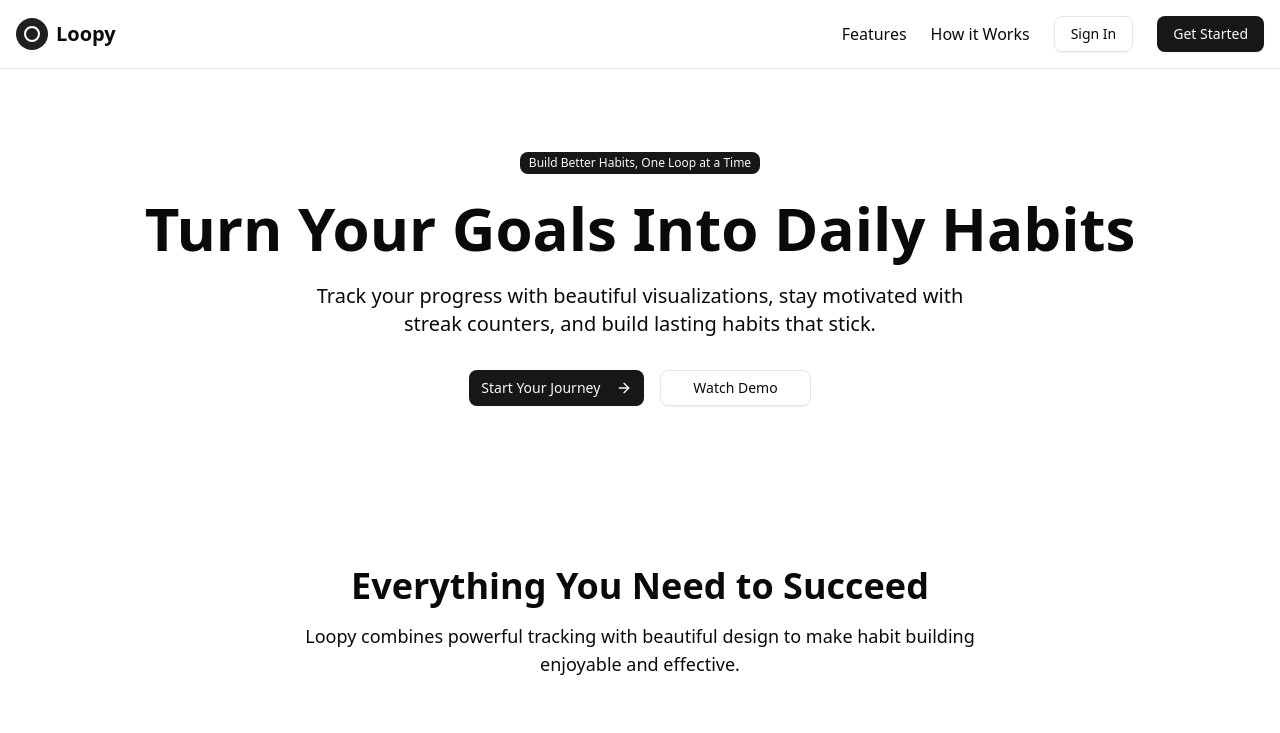
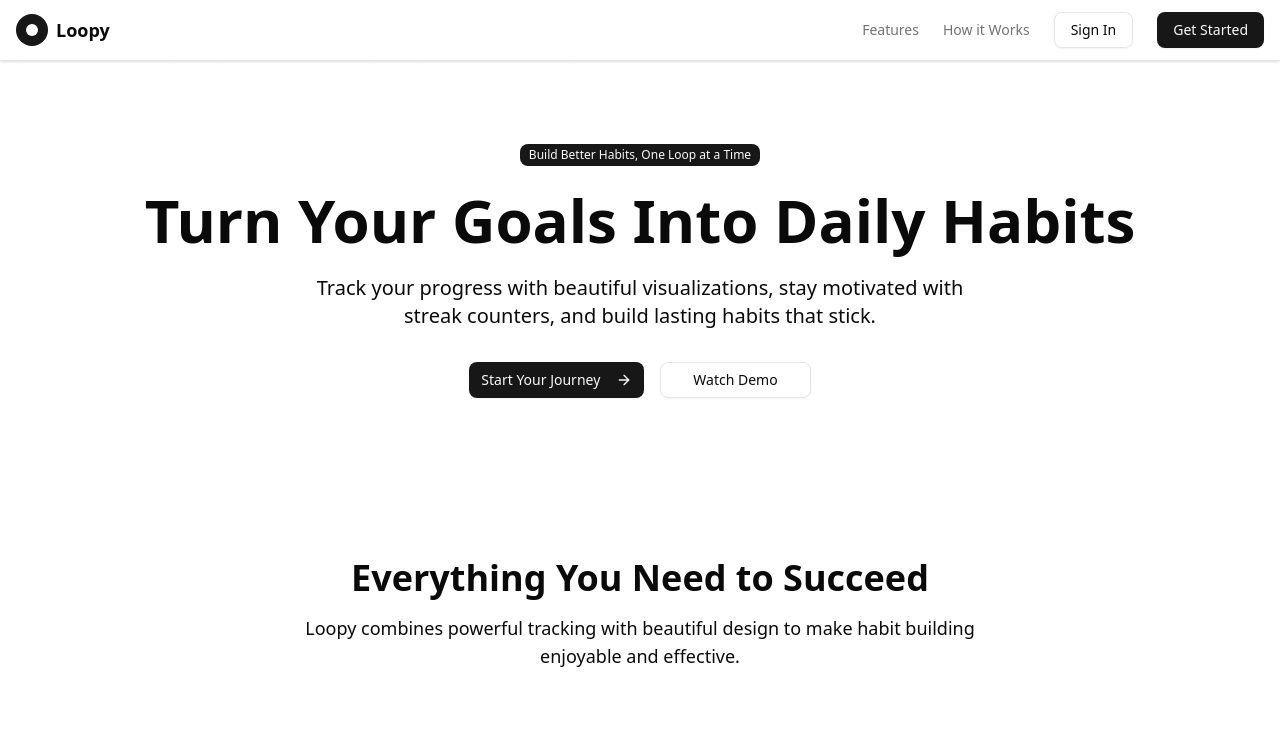
Before and after one commit to nicolasdelrosario/loopy, a Next.js app: page / in a window 1280 px wide. Shown: the top 733 px of the page. Built offline with nearby package versions, Linux system fonts and the light colour scheme; no server answers.

Commit message:
feat: add reusable logo component and update auth pages
- Create new Logo component with size and link customization
- Replace inline logo markup with new component in all auth pages
- Update header components to use new Logo component

```diff
--- a/app/auth/forgot-password/page.tsx
+++ b/app/auth/forgot-password/page.tsx
@@ -28,6 +28,7 @@ import {
 	confirmResetPasswordSchema,
 } from "@/schemas/auth/confirmResetPasswordSchema";
 import { AuthService } from "@/services/authService";
+import { Logo } from "@/components/logo";
 
 export default function ForgotPassword() {
 	const form = useForm<ConfirmResetPasswordSchema>({
@@ -68,12 +69,7 @@ export default function ForgotPassword() {
 
 				<Card className="border-zinc-100 shadow-lg">
 					<CardHeader className="text-center">
-						<div className="flex items-center justify-center gap-2 mb-4">
-							<div className="w-8 h-8 bg-primary/96 rounded-full flex items-center justify-center">
-								<div className="w-4 h-4 border-2 border-white rounded-full"></div>
-							</div>
-							<span className="text-xl font-bold ">Loopy</span>
-						</div>
+										<Logo className="justify-center mb-4" size="md" withLink={false} />
 						<CardTitle className="text-2xl ">Reset your password</CardTitle>
 						<CardDescription>
 							Enter your email address and we'll send you a link to reset your
--- a/app/auth/reset-password/page.tsx
+++ b/app/auth/reset-password/page.tsx
@@ -6,6 +6,7 @@ import Link from "next/link";
 import { useRouter, useSearchParams } from "next/navigation";
 import { SubmitHandler, useForm } from "react-hook-form";
 import { toast } from "sonner";
+import { Logo } from "@/components/logo";
 import { Button } from "@/components/ui/button";
 import {
 	Card,
@@ -32,8 +33,6 @@ import { AuthService } from "@/services/authService";
 
 export default function ResetPassword() {
 	const router = useRouter();
-	const searchParams = useSearchParams();
-	const code = searchParams.get("code");
 
 	const form = useForm<ResetPasswordSchema>({
 		defaultValues: {
@@ -45,10 +44,6 @@ export default function ResetPassword() {
 	});
 
 	const resetPassword: SubmitHandler<ResetPasswordSchema> = async (data) => {
-		if (!code) {
-			return toast("Invalid or missing reset code.");
-		}
-
 		const service = new AuthService();
 
 		try {
@@ -77,12 +72,7 @@ export default function ResetPassword() {
 
 				<Card className="border-zinc-100 shadow-lg">
 					<CardHeader className="text-center">
-						<div className="flex items-center justify-center gap-2 mb-4">
-							<div className="w-8 h-8 bg-primary/96 rounded-full flex items-center justify-center">
-								<div className="w-4 h-4 border-2 border-white rounded-full"></div>
-							</div>
-							<span className="text-xl font-bold ">Loopy</span>
-						</div>
+					<Logo className="justify-center mb-4" size="md" withLink={false} />
 						<CardTitle className="text-2xl">Choose a new password</CardTitle>
 						<CardDescription>
 							Enter and confirm your new password to finish resetting your
--- a/app/auth/signin/page.tsx
+++ b/app/auth/signin/page.tsx
@@ -26,6 +26,7 @@ import { Input } from "@/components/ui/input";
 import { Separator } from "@/components/ui/separator";
 import { type SignInSchema, signInSchema } from "@/schemas/auth/signInSchema";
 import { AuthService } from "@/services/authService";
+import { Logo } from "@/components/logo";
 
 export default function SignIn() {
 	const router = useRouter();
@@ -80,12 +81,7 @@ export default function SignIn() {
 
 				<Card className="border-zinc-100 shadow-lg">
 					<CardHeader className="text-center">
-						<div className="flex items-center justify-center gap-2 mb-4">
-							<div className="w-8 h-8 bg-primary/96 rounded-full flex items-center justify-center">
-								<div className="w-4 h-4 border-2 border-white rounded-full"></div>
-							</div>
-							<span className="text-xl font-bold ">Loopy</span>
-						</div>
+					<Logo className="justify-center mb-4" size="md" withLink={false} />
 						<CardTitle className="text-2xl ">Welcome back</CardTitle>
 						<CardDescription>
 							Sign in to continue your habit journey
--- a/app/auth/signup/page.tsx
+++ b/app/auth/signup/page.tsx
@@ -27,6 +27,7 @@ import { Input } from "@/components/ui/input";
 import { Separator } from "@/components/ui/separator";
 import { type SignUpSchema, signUpSchema } from "@/schemas/auth/signUpSchema";
 import { AuthService } from "@/services/authService";
+import { Logo } from "@/components/logo";
 
 export default function SignUp() {
 	const router = useRouter();
@@ -85,12 +86,7 @@ export default function SignUp() {
 
 				<Card className="border-zinc-100 shadow-lg">
 					<CardHeader className="text-center">
-						<div className="flex items-center justify-center gap-2 mb-4">
-							<div className="w-8 h-8 bg-primary/96 rounded-full flex items-center justify-center">
-								<div className="size-4 border-2 border-white rounded-full"></div>
-							</div>
-							<span className="text-xl font-bold ">Loopy</span>
-						</div>
+						<Logo className="justify-center mb-4" size="md" withLink={false} />
 						<CardTitle className="text-2xl ">Create your account</CardTitle>
 						<CardDescription>
 							Start building better habits today
--- a/app/dashboard/components/header/index.tsx
+++ b/app/dashboard/components/header/index.tsx
@@ -1,6 +1,8 @@
 import { BarChart3, Bell, LogOut, Settings, User } from "lucide-react";
 import Link from "next/link";
 import { redirect } from "next/navigation";
+import { Logo } from "@/components/logo";
+import { ThemeToggle } from "@/components/theme-toggle";
 import { Avatar, AvatarFallback, AvatarImage } from "@/components/ui/avatar";
 import { Button } from "@/components/ui/button";
 import {
@@ -38,32 +40,48 @@ export default async function Header() {
 	};
 
 	return (
-		<header className="border-b border-zinc-100 bg-white/80 backdrop-blur-sm sticky top-0 z-50">
-			<div className="max-w-7xl mx-auto px-4 py-4 flex items-center justify-between">
-				<Link className="flex items-center gap-2" href="/dashboard/home">
-					<div className="w-8 h-8 bg-primary/96 rounded-full flex items-center justify-center">
-						<div className="w-4 h-4 border-2 border-white rounded-full"></div>
-					</div>
-					<span className="text-xl font-bold ">Loopy</span>
-				</Link>
+		<header className="border-b border-border bg-gradient-to-r from-background via-background/95 to-background/80 backdrop-blur-md sticky top-0 z-50 shadow-sm">
+			<div className="max-w-7xl mx-auto px-4 py-3 flex items-center justify-between">
+				{/* Logo */}
+				<Logo size="md" withLink />
 
 				<div className="flex items-center gap-4">
+					{/* Desktop nav */}
 					<nav className="hidden md:flex items-center gap-6">
-						<Link href="/dashboard/home">Home</Link>
-						<Link href="/dashboard/progress">Progress</Link>
-						<Link href="/dashboard/settings">Settings</Link>
+						<Link
+							className="text-sm font-medium text-muted-foreground hover:text-foreground transition-colors"
+							href="/dashboard/home"
+						>
+							Home
+						</Link>
+						{/* <Link
+							className="text-sm font-medium text-muted-foreground hover:text-foreground transition-colors"
+							href="/dashboard/progress"
+						>
+							Progress
+						</Link> */}
+						<Link
+							className="text-sm font-medium text-muted-foreground hover:text-foreground transition-colors"
+							href="/dashboard/settings"
+						>
+							Settings
+						</Link>
 					</nav>
 
-					<div className="flex items-center gap-4">
-						{/* Working on it unu */}
+					<div className="flex items-center gap-3">
+						{/* Notifications
 						<Button
-							className="text-zinc-700 hover:text-zinc-900 hover:bg-zinc-50"
+							className="text-muted-foreground hover:text-foreground"
 							size="icon"
 							variant="ghost"
 						>
 							<Bell className="size-5" />
-						</Button>
+						</Button> */}
 
+						{/* Theme Toggle */}
+						<ThemeToggle />
+
+						{/* User Menu */}
 						<DropdownMenu>
 							<DropdownMenuTrigger asChild>
 								<Button
@@ -72,9 +90,9 @@ export default async function Header() {
 								>
 									<Avatar className="h-10 w-10">
 										<AvatarImage alt="profile" src={profile?.avatar_url} />
-										<AvatarFallback className="bg-zinc-100 text-zinc-700">
-											{profile?.first_name?.charAt(0) +
-												profile?.last_name?.charAt(0)}
+										<AvatarFallback className="bg-muted text-muted-foreground">
+											{profile?.first_name?.charAt(0)}
+											{profile?.last_name?.charAt(0)}
 										</AvatarFallback>
 									</Avatar>
 								</Button>
@@ -82,7 +100,7 @@ export default async function Header() {
 							<DropdownMenuContent align="end" className="w-56" forceMount>
 								<DropdownMenuLabel className="font-normal">
 									<div className="flex flex-col space-y-1">
-										<p className="text-sm font-medium leading-none">
+										<p className="text-sm font-medium leading-none text-foreground">
 											{profile?.first_name} {profile?.last_name}
 										</p>
 										<p className="text-xs leading-none text-muted-foreground">
@@ -91,12 +109,12 @@ export default async function Header() {
 									</div>
 								</DropdownMenuLabel>
 								<DropdownMenuSeparator />
-								<DropdownMenuItem asChild>
+								{/* <DropdownMenuItem asChild>
 									<Link className="cursor-pointer" href="/dashboard/progress">
 										<BarChart3 className="mr-2 size-4" />
 										<span>Progress</span>
 									</Link>
-								</DropdownMenuItem>
+								</DropdownMenuItem> */}
 								<DropdownMenuItem asChild>
 									<Link
 										className="cursor-pointer"
--- a/components/header/index.tsx
+++ b/components/header/index.tsx
@@ -1,5 +1,6 @@
 import Link from "next/link";
 import { redirect } from "next/navigation";
+import { Logo } from "@/components/logo";
 import { Button } from "@/components/ui/button";
 import { createClient } from "@/utils/supabase/server";
 
@@ -7,8 +8,8 @@ export default async function Header() {
 	const supabase = await createClient();
 
 	const {
-		data: { session },
-	} = await supabase.auth.getSession();
+		data: { user },
+	} = await supabase.auth.getUser();
 
 	const signOut = async () => {
 		"use server";
@@ -20,20 +21,29 @@ export default async function Header() {
 	};
 
 	return (
-		<header className="border-b backdrop-blur-sm">
-			<div className="mx-auto container px-4 py-4 flex items-center justify-between">
-				<div className="flex items-center gap-2">
-					<div className="w-8 h-8 bg-primary/96 rounded-full flex items-center justify-center">
-						<div className="w-4 h-4 border-2 border-white rounded-full"></div>
-					</div>
-					<span className="text-xl font-bold ">Loopy</span>
-				</div>
+		<header className="border-b border-border bg-gradient-to-r from-background via-background/95 to-background/80 backdrop-blur-md sticky top-0 z-50 shadow-sm">
+			<div className="max-w-7xl mx-auto px-4 py-3 flex items-center justify-between">
+				{/* Logo */}
+				<Logo size="md" withLink />
+
+				{/* Nav */}
 				<nav className="hidden md:flex items-center gap-6">
-					<Link href="#features">Features</Link>
-					<Link href="#how-it-works">How it Works</Link>
-					{session ? (
+					<Link
+						className="text-sm font-medium text-muted-foreground hover:text-foreground transition-colors"
+						href="#features"
+					>
+						Features
+					</Link>
+					<Link
+						className="text-sm font-medium text-muted-foreground hover:text-foreground transition-colors"
+						href="#how-it-works"
+					>
+						How it Works
+					</Link>
+
+					{user ? (
 						<>
-							<Button asChild className="bg-transparent" variant="outline">
+							<Button asChild variant="outline">
 								<Link href="/dashboard/home">Dashboard</Link>
 							</Button>
 							<form action={signOut}>
@@ -48,7 +58,7 @@ export default async function Header() {
 						</>
 					) : (
 						<>
-							<Button asChild className="bg-transparent" variant="outline">
+							<Button asChild variant="outline">
 								<Link href="/auth/signin">Sign In</Link>
 							</Button>
 							<Button asChild>
--- /dev/null
+++ b/components/logo/index.tsx
@@ -0,0 +1,42 @@
+import Link from "next/link";
+
+export function Logo({
+	withLink = true,
+	size = "md",
+	className = "",
+}: {
+	withLink?: boolean;
+	size?: "sm" | "md" | "lg";
+	className?: string;
+}) {
+	const sizeClasses = {
+		lg: "w-10 h-10",
+		md: "w-8 h-8",
+		sm: "w-6 h-6",
+	};
+
+	const innerSizeClasses = {
+		lg: "w-4 h-4",
+		md: "w-3 h-3",
+		sm: "w-2 h-2",
+	};
+
+	const logo = (
+		<div className={`flex items-center gap-2 ${className}`}>
+			<div
+				className={`${sizeClasses[size]} rounded-full bg-primary flex items-center justify-center`}
+			>
+				<div
+					className={`${innerSizeClasses[size]} rounded-full bg-background`}
+				/>
+			</div>
+			<span className="text-lg font-semibold text-foreground">Loopy</span>
+		</div>
+	);
+
+	if (withLink) {
+		return <Link href="/">{logo}</Link>;
+	}
+
+	return logo;
+}
```
